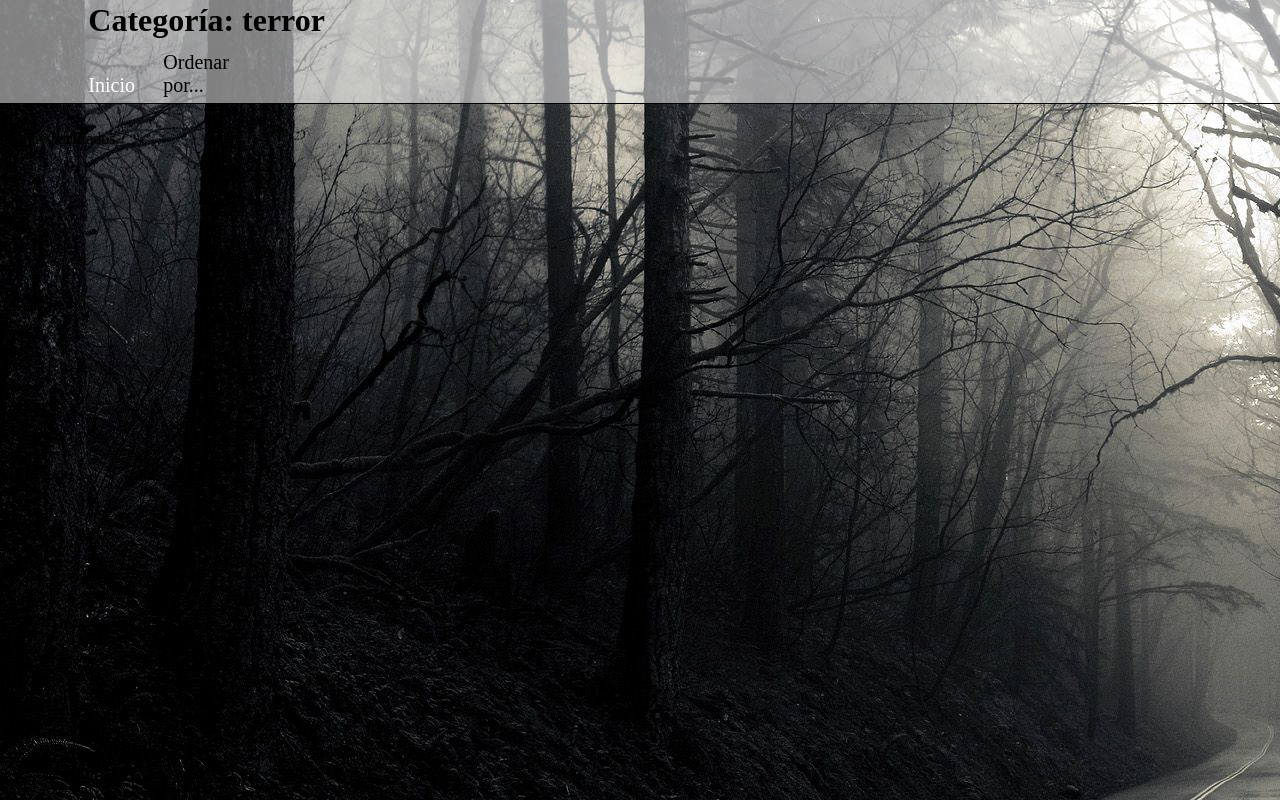
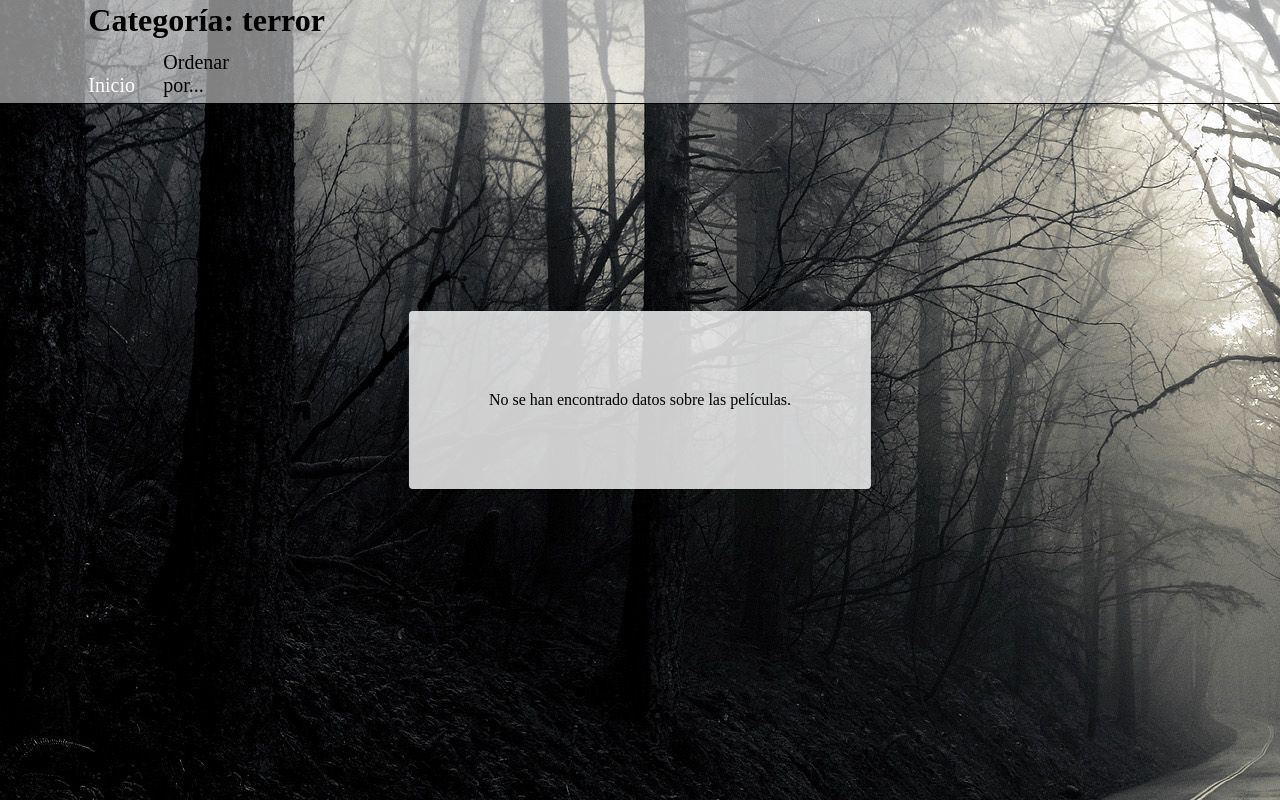
Before and after one commit to Eyguilo/DWS, a PHP site: page /UD3/Practica/peliculas.php?id_categoria=1 in a window 1280 px wide. Run offline with PHP 8.4, Linux system fonts and the light colour scheme; data that the repository does not hold is empty.

Commit message:
19/12/22 - Hasta la polla

```diff
--- a/Curso_2223/UD3/Practica/categoria.php
+++ b/Curso_2223/UD3/Practica/categoria.php
@@ -43,7 +43,7 @@ d<?php
                         $contador++;
                     }
                 } else{
-                    echo "<div class='cajaError'><p class='noResultado'>No hay resultados.</p></div>";
+                    echo "<div class='cajaError'><p class='noResultado'>No se han encontrado resultados.</p></div>";
                 }
             }
 
--- a/Curso_2223/UD3/Practica/css/peliculas_terror.css
+++ b/Curso_2223/UD3/Practica/css/peliculas_terror.css
@@ -78,9 +78,21 @@
     padding-left: 5%;
     color:white;
 }
+.cajaError{
+    background-color:rgba(255,255,255,.8);
+    border-radius:.25em;
+    box-shadow:0 0 .25em rgba(0,0,0,.25);
+    box-sizing:border-box;
+    left:50%;
+    padding:10vmin;
+    position:fixed;
+    text-align:center;
+    top:50%;
+    transform:translate(-50%, -50%);
+}
 .segunda_caja{
     height: 35%;
-    width: 65%;
+    width: 75%;
     margin-right: auto;
     margin-left: auto;
     margin-bottom: 0.5%;
--- a/Curso_2223/UD3/Practica/pelicula.php
+++ b/Curso_2223/UD3/Practica/pelicula.php
@@ -57,7 +57,7 @@
                         $contador++;
                     }
                 } else{
-                    echo "No hay resultados.";
+                    echo "<div class='cajaError'><p class='noResultado'>No se han encontrado datos sobre las películas.</p></div>";
                 }
             }
             return $peliculas;
```
Also changed, not shown: Curso_2223/UD3/Practica/css/ficha_anime.css (+15 -3 lines), Curso_2223/UD3/Practica/css/ficha_terror.css (+13 -1 lines), Curso_2223/UD3/Practica/css/peliculas_anime.css (+15 -3 lines), Curso_2223/UD3/Practica/ficha.php (+1 -8 lines).
